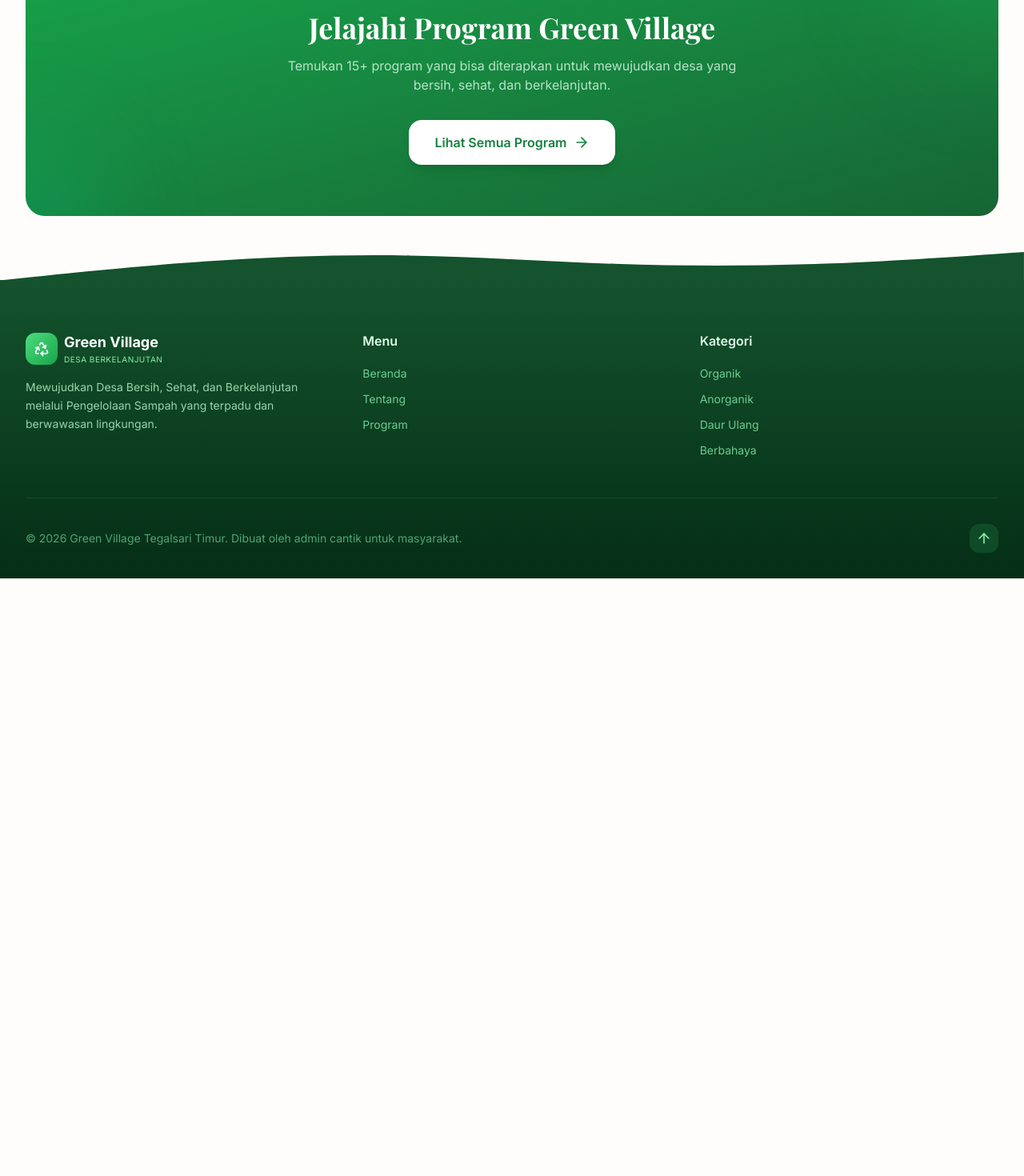
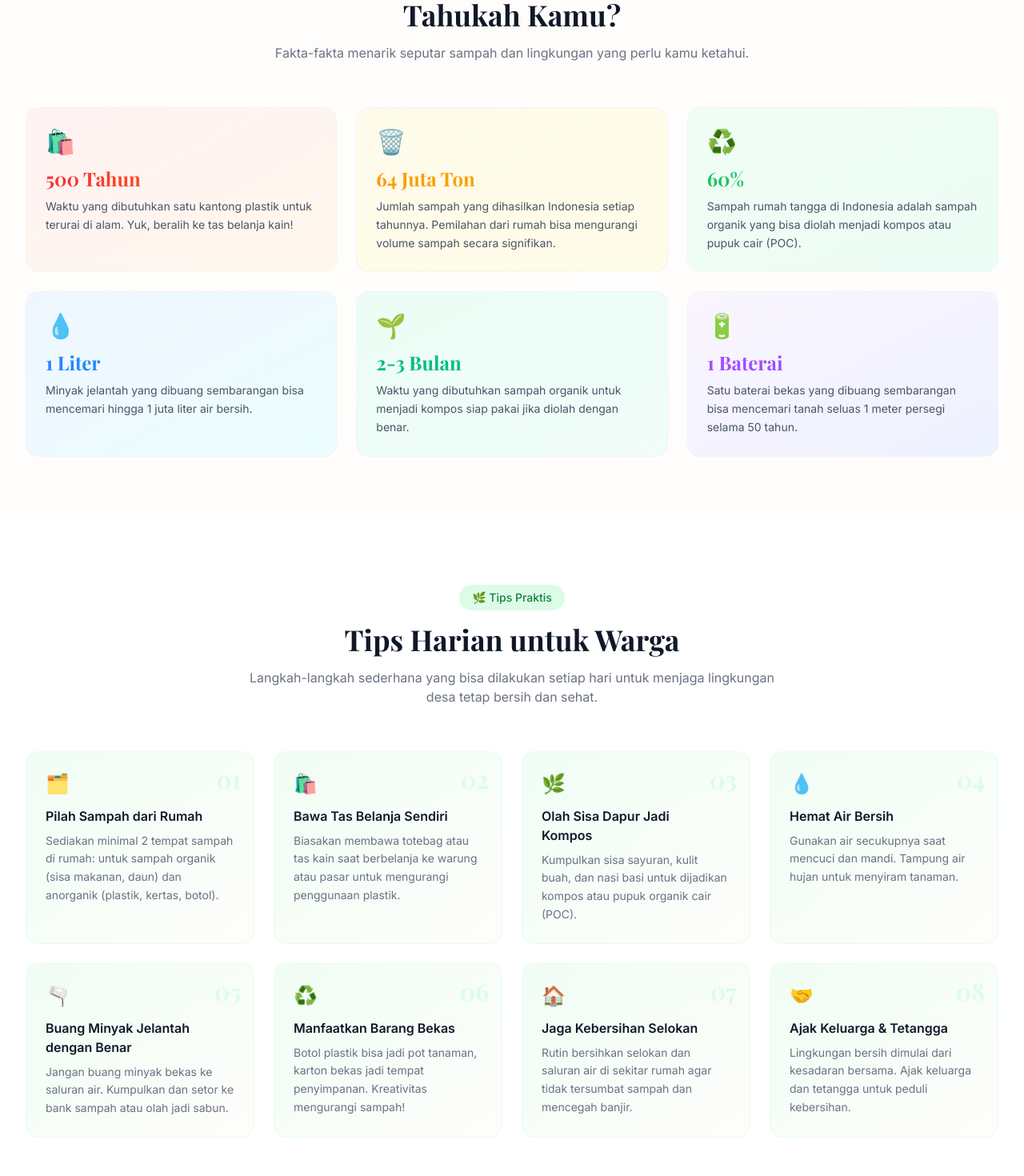
Before and after one commit to Jihansaniyya/GreenVillage, a React (Vite) app: page / in a window 1280 px wide. Shown: the part 1240-2710 px from the top of the page at 80% size. Before the commit the page ends 1963 px from the top, so only its background shows below. Built offline with nearby package versions, Linux system fonts and the light colour scheme.

Commit message:
tips harian dan tahukah kamu

```diff
--- a/src/pages/Home.jsx
+++ b/src/pages/Home.jsx
@@ -126,7 +126,180 @@ export default function Home() {
         </div>
       </section>
 
+      {/* Tahukah Kamu Section */}
+      <section className="py-20 bg-cream-50">
+        <div className="max-w-7xl mx-auto px-4 sm:px-6 lg:px-8">
+          <motion.div
+            {...fadeInUp}
+            whileInView={fadeInUp.animate}
+            viewport={{ once: true }}
+            className="text-center mb-14"
+          >
+            <span className="inline-block px-4 py-1.5 bg-amber-100 text-amber-700 rounded-full text-sm font-medium mb-4">
+              💡 Fakta Menarik
+            </span>
+            <h2 className="text-3xl sm:text-4xl font-bold text-gray-900 font-display">
+              Tahukah Kamu?
+            </h2>
+            <p className="mt-4 text-gray-500 max-w-2xl mx-auto">
+              Fakta-fakta menarik seputar sampah dan lingkungan yang perlu kamu ketahui.
+            </p>
+          </motion.div>
 
+          <div className="grid grid-cols-1 sm:grid-cols-2 lg:grid-cols-3 gap-6">
+            {[
+              {
+                emoji: '🛍️',
+                highlight: '500 Tahun',
+                desc: 'Waktu yang dibutuhkan satu kantong plastik untuk terurai di alam. Yuk, beralih ke tas belanja kain!',
+                color: 'from-red-500 to-orange-500',
+                bg: 'from-red-50 to-orange-50',
+              },
+              {
+                emoji: '🗑️',
+                highlight: '64 Juta Ton',
+                desc: 'Jumlah sampah yang dihasilkan Indonesia setiap tahunnya. Pemilahan dari rumah bisa mengurangi volume sampah secara signifikan.',
+                color: 'from-amber-500 to-yellow-500',
+                bg: 'from-amber-50 to-yellow-50',
+              },
+              {
+                emoji: '♻️',
+                highlight: '60%',
+                desc: 'Sampah rumah tangga di Indonesia adalah sampah organik yang bisa diolah menjadi kompos atau pupuk cair (POC).',
+                color: 'from-green-500 to-emerald-500',
+                bg: 'from-green-50 to-emerald-50',
+              },
+              {
+                emoji: '💧',
+                highlight: '1 Liter',
+                desc: 'Minyak jelantah yang dibuang sembarangan bisa mencemari hingga 1 juta liter air bersih.',
+                color: 'from-blue-500 to-cyan-500',
+                bg: 'from-blue-50 to-cyan-50',
+              },
+              {
+                emoji: '🌱',
+                highlight: '2-3 Bulan',
+                desc: 'Waktu yang dibutuhkan sampah organik untuk menjadi kompos siap pakai jika diolah dengan benar.',
+                color: 'from-emerald-500 to-teal-500',
+                bg: 'from-emerald-50 to-teal-50',
+              },
+              {
+                emoji: '🔋',
+                highlight: '1 Baterai',
+                desc: 'Satu baterai bekas yang dibuang sembarangan bisa mencemari tanah seluas 1 meter persegi selama 50 tahun.',
+                color: 'from-purple-500 to-indigo-500',
+                bg: 'from-purple-50 to-indigo-50',
+              },
+            ].map(({ emoji, highlight, desc, color, bg }, i) => (
+              <motion.div
+                key={i}
+                initial={{ opacity: 0, y: 30 }}
+                whileInView={{ opacity: 1, y: 0 }}
+                viewport={{ once: true }}
+                transition={{ duration: 0.5, delay: i * 0.1 }}
+                className={`bg-gradient-to-br ${bg} rounded-2xl p-6 border border-gray-100 hover:shadow-lg hover:shadow-gray-900/5 transition-all duration-300 group hover:-translate-y-1`}
+              >
+                <div className="text-3xl mb-3">{emoji}</div>
+                <div className={`text-2xl font-bold bg-gradient-to-r ${color} bg-clip-text text-transparent font-display mb-2`}>
+                  {highlight}
+                </div>
+                <p className="text-sm text-gray-600 leading-relaxed">{desc}</p>
+              </motion.div>
+            ))}
+          </div>
+        </div>
+      </section>
+
+      {/* Tips Harian Section */}
+      <section className="py-20 bg-white">
+        <div className="max-w-7xl mx-auto px-4 sm:px-6 lg:px-8">
+          <motion.div
+            {...fadeInUp}
+            whileInView={fadeInUp.animate}
+            viewport={{ once: true }}
+            className="text-center mb-14"
+          >
+            <span className="inline-block px-4 py-1.5 bg-green-100 text-green-700 rounded-full text-sm font-medium mb-4">
+              🌿 Tips Praktis
+            </span>
+            <h2 className="text-3xl sm:text-4xl font-bold text-gray-900 font-display">
+              Tips Harian untuk Warga
+            </h2>
+            <p className="mt-4 text-gray-500 max-w-2xl mx-auto">
+              Langkah-langkah sederhana yang bisa dilakukan setiap hari untuk menjaga lingkungan desa tetap bersih dan sehat.
+            </p>
+          </motion.div>
+
+          <div className="grid grid-cols-1 sm:grid-cols-2 lg:grid-cols-4 gap-6">
+            {[
+              {
+                num: '01',
+                title: 'Pilah Sampah dari Rumah',
+                desc: 'Sediakan minimal 2 tempat sampah di rumah: untuk sampah organik (sisa makanan, daun) dan anorganik (plastik, kertas, botol).',
+                icon: '🗂️',
+              },
+              {
+                num: '02',
+                title: 'Bawa Tas Belanja Sendiri',
+                desc: 'Biasakan membawa totebag atau tas kain saat berbelanja ke warung atau pasar untuk mengurangi penggunaan plastik.',
+                icon: '🛍️',
+              },
+              {
+                num: '03',
+                title: 'Olah Sisa Dapur Jadi Kompos',
+                desc: 'Kumpulkan sisa sayuran, kulit buah, dan nasi basi untuk dijadikan kompos atau pupuk organik cair (POC).',
+                icon: '🌿',
+              },
+              {
+                num: '04',
+                title: 'Hemat Air Bersih',
+                desc: 'Gunakan air secukupnya saat mencuci dan mandi. Tampung air hujan untuk menyiram tanaman.',
+                icon: '💧',
+              },
+              {
+                num: '05',
+                title: 'Buang Minyak Jelantah dengan Benar',
+                desc: 'Jangan buang minyak bekas ke saluran air. Kumpulkan dan setor ke bank sampah atau olah jadi sabun.',
+                icon: '🫗',
+              },
+              {
+                num: '06',
+                title: 'Manfaatkan Barang Bekas',
+                desc: 'Botol plastik bisa jadi pot tanaman, karton bekas jadi tempat penyimpanan. Kreativitas mengurangi sampah!',
+                icon: '♻️',
+              },
+              {
+                num: '07',
+                title: 'Jaga Kebersihan Selokan',
+                desc: 'Rutin bersihkan selokan dan saluran air di sekitar rumah agar tidak tersumbat sampah dan mencegah banjir.',
+                icon: '🏠',
+              },
+              {
+                num: '08',
+                title: 'Ajak Keluarga & Tetangga',
+                desc: 'Lingkungan bersih dimulai dari kesadaran bersama. Ajak keluarga dan tetangga untuk peduli kebersihan.',
+                icon: '🤝',
+              },
+            ].map(({ num, title, desc, icon }, i) => (
+              <motion.div
+                key={i}
+                initial={{ opacity: 0, y: 30 }}
+                whileInView={{ opacity: 1, y: 0 }}
+                viewport={{ once: true }}
+                transition={{ duration: 0.5, delay: i * 0.08 }}
+                className="relative bg-gradient-to-br from-green-50 to-cream-50 rounded-2xl p-6 border border-green-100/50 hover:shadow-lg hover:shadow-green-900/5 transition-all duration-300 group hover:-translate-y-1"
+              >
+                <div className="absolute top-4 right-4 text-3xl font-bold text-green-100 font-display group-hover:text-green-200 transition-colors duration-300">
+                  {num}
+                </div>
+                <div className="text-2xl mb-3">{icon}</div>
+                <h3 className="font-semibold text-gray-900 mb-2 pr-8">{title}</h3>
+                <p className="text-sm text-gray-500 leading-relaxed">{desc}</p>
+              </motion.div>
+            ))}
+          </div>
+        </div>
+      </section>
 
       {/* CTA Section */}
       <section className="py-20 bg-cream-50">
```
